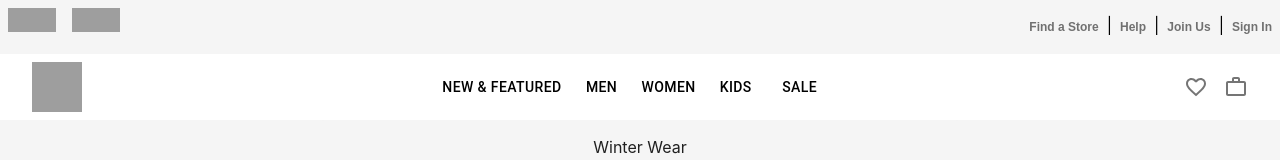
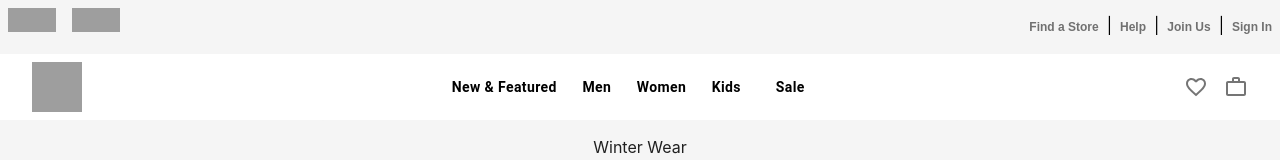
Before and after one commit to KasparsRevins/mui-copy-nike, a React (Create React App) app: page / in a window 1280 px wide. Shown: the top 160 px of the page. Built offline with nearby package versions, Linux system fonts and the light colour scheme; grey boxes are pictures that could not be loaded.

Commit message:
Initial react router dom

```diff
--- a/package.json
+++ b/package.json
@@ -15,6 +15,7 @@
     "react-material-ui-carousel": "^3.4.2",
     "react-multi-carousel": "^2.8.4",
     "react-player": "^2.13.0",
+    "react-router-dom": "^6.17.0",
     "react-scripts": "5.0.1",
     "web-vitals": "^2.1.4"
   },
--- a/src/components/Layout/Header/navbar.js
+++ b/src/components/Layout/Header/navbar.js
@@ -6,7 +6,8 @@ import MenuItem from "@mui/material/MenuItem";
 import Menu from "@mui/material/Menu";
 import FavoriteBorderIcon from "@mui/icons-material/FavoriteBorder";
 import WorkOutlineIcon from "@mui/icons-material/WorkOutline";
-import { Box, Button, Hidden } from "@mui/material";
+import { Box, Button, Hidden,TextField } from "@mui/material";
+import { SearchOutlined } from "@mui/icons-material";
 
 function NikeNavbar() {
   const [menuAnchorEl, setMenuAnchorEl] = useState(null);
@@ -78,11 +79,11 @@ function NikeNavbar() {
             </div>
             <div>
               <Hidden smDown>
-                <Button color="inherit">New & Featured</Button>
-                <Button color="inherit">Men</Button>
-                <Button color="inherit">Women</Button>
-                <Button color="inherit">Kids</Button>
-                <Button color="inherit">Sale</Button>
+                <Button color="inherit" sx={{ fontWeight: "bold", textTransform: "capitalize"}}>New & Featured</Button>
+                <Button color="inherit" sx={{ fontWeight: "bold", textTransform: "capitalize" }}>Men</Button>
+                <Button color="inherit" sx={{ fontWeight: "bold", textTransform: "capitalize" }}>Women</Button>
+                <Button color="inherit" sx={{ fontWeight: "bold", textTransform: "capitalize" }}>Kids</Button>
+                <Button color="inherit" sx={{ fontWeight: "bold", textTransform: "capitalize" }}>Sale</Button>
               </Hidden>
             </div>
             <div>
--- /dev/null
+++ b/src/components/Layout/Router.js
@@ -0,0 +1,9 @@
+import { createBrowserRouter } from "react-router-dom";
+import App from "../App";
+
+export const router = createBrowserRouter([
+    {
+        path: "/",
+        element: <App/>
+    },
+])
--- a/src/index.js
+++ b/src/index.js
@@ -2,12 +2,13 @@ import React from 'react';
 import ReactDOM from 'react-dom/client';
 import './index.css';
 import reportWebVitals from './reportWebVitals';
-import App from './components/App';
+import { RouterProvider } from "react-router-dom";
+import { router } from './components/Layout/Router';
 
 const root = ReactDOM.createRoot(document.getElementById('root'));
 root.render(
   <React.StrictMode>
-    <App/>
+    <RouterProvider router={router}/>
   </React.StrictMode>
 );
 
```
Also changed, not shown: 1 other file (tests, documents, lock files or other folders).
